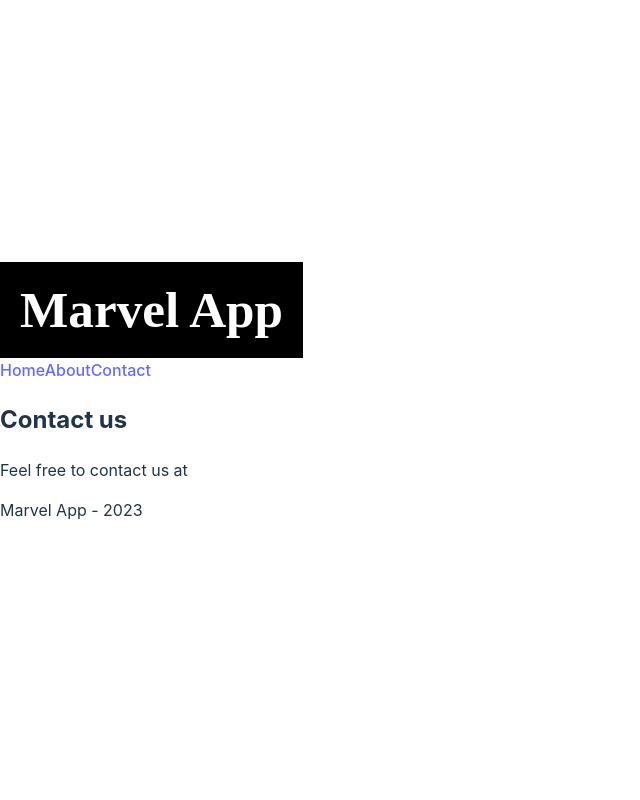
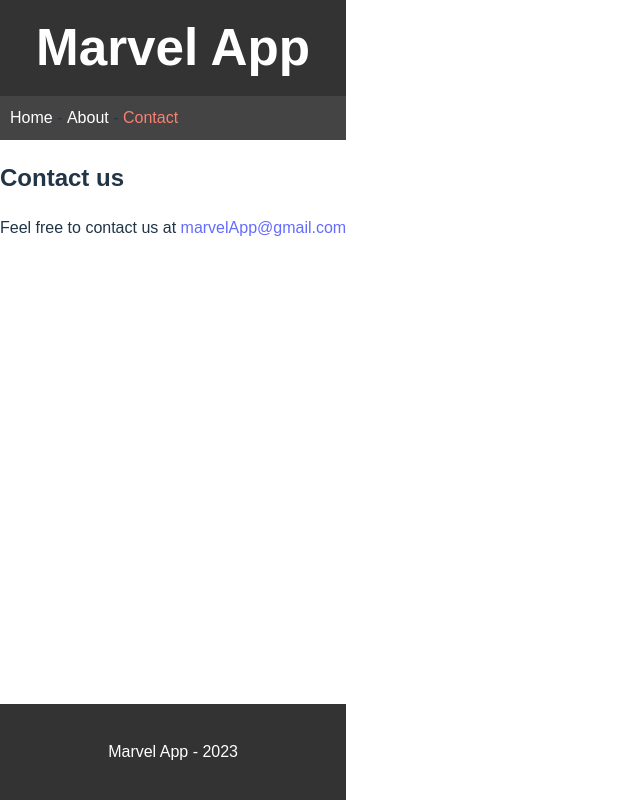
Before and after one commit to BlackHole1410/marvel-app, a React (Vite) app: page /contact in a window 1280 px wide. Shown: the whole page, without its empty margins (0-640 px from the left). Built offline with nearby package versions, Linux system fonts and the light colour scheme.

Commit message:
Version 0.4.0

```diff
--- a/src/App.css
+++ b/src/App.css
@@ -1,31 +1,91 @@
-/* Style for the title */
-h1 {
-  font-family: "sans-serif";
-  color: white;
-  background-color: black;
-  text-align: center;
-  padding: 20px;
-  font-size: 2em;
-  margin: 0;
+/*
+  App.css
+  This file contains the styles for the App component.
+*/
+html, body {
+  height: 100%;  /* This is needed to make the footer stick to the bottom of the page */
+  margin: 0; /* Remove default margin */
 }
 
-/* Style for the unordered list */
+body {
+  font-family: sans-serif;
+  padding: 0;
+}
+
+/* This is needed to make the footer stick to the bottom of the page */
+#root {
+  display: flex;
+  flex-direction: column;
+  min-height: 100vh;
+}
+
+/* This is needed to make the footer stick to the bottom of the page */
+main {
+  flex: 1;
+}
+
+/* This is needed to make the footer stick to the bottom of the page */
+footer {
+  margin: 0;
+  padding: 20px;
+  background: #333;
+  color: #fff;
+  text-align: center;
+}
+
+h1 {
+  margin: 0;
+  padding: 20px;
+  background: #333;
+  color: #fff;
+  text-align: center;
+}
+
 ul {
+  list-style: none;
   margin: 0;
   padding: 0;
-  text-align: left;
-  list-style-type: none;
-  font-family: "sans-serif";
-  font-size: 1.5em;
 }
 
-/* Style for the list items */
 li {
-  padding: 15px;
-  border-bottom: 1px solid #ddd;
+  padding: 10px;
+  border-bottom: 1px solid #ccc;
 }
 
-/* Optional: Add hover effect for list items */
-li:hover {
-  background-color: #f0f0f0;
+footer {
+  margin: 0;
+  padding: 20px;
+  background: #333;
+  color: #fff;
+  text-align: center;
+
 }
+
+/* Navigation */
+nav {
+  background: #444;
+  padding: 10px;
+}
+
+nav ul {
+  display: flex;
+  justify-content: center;
+  padding: 0;
+}
+
+nav li {
+  margin: 0 15px;
+}
+
+nav a {
+  color: #fff;
+  text-decoration: none;
+}
+
+nav a:hover {
+  text-decoration: underline;
+}
+
+nav a.active {
+  color: salmon
+}
--- a/src/layout.jsx
+++ b/src/layout.jsx
@@ -1,5 +1,6 @@
 import React from 'react';
 import { Outlet } from 'react-router';
+import { NavLink } from 'react-router-dom';
 
 const Layout = () => {
     return (
@@ -7,9 +8,7 @@ const Layout = () => {
             <header>
                 <h1>Marvel App</h1>
                 <nav>
-                    <a href="/">Home</a>
-                    <a href="/about">About</a>
-                    <a href="/contact">Contact</a>
+                    <NavLink to="/">Home</NavLink> - <NavLink to="/about">About</NavLink> - <NavLink to="/contact">Contact</NavLink>
                 </nav>
             </header>
             <main>
--- a/src/pages/ContactPage.jsx
+++ b/src/pages/ContactPage.jsx
@@ -4,7 +4,7 @@ function ContactPage(){
     return(
         <>
         <h2>Contact us</h2>
-        <p>Feel free to contact us at <a href="mailto:marvelApp@gmail.com"></a></p>
+        <p>Feel free to contact us at <a href="mailto:marvelApp@gmail.com">marvelApp@gmail.com</a></p>
         </>
     );
 }
```
